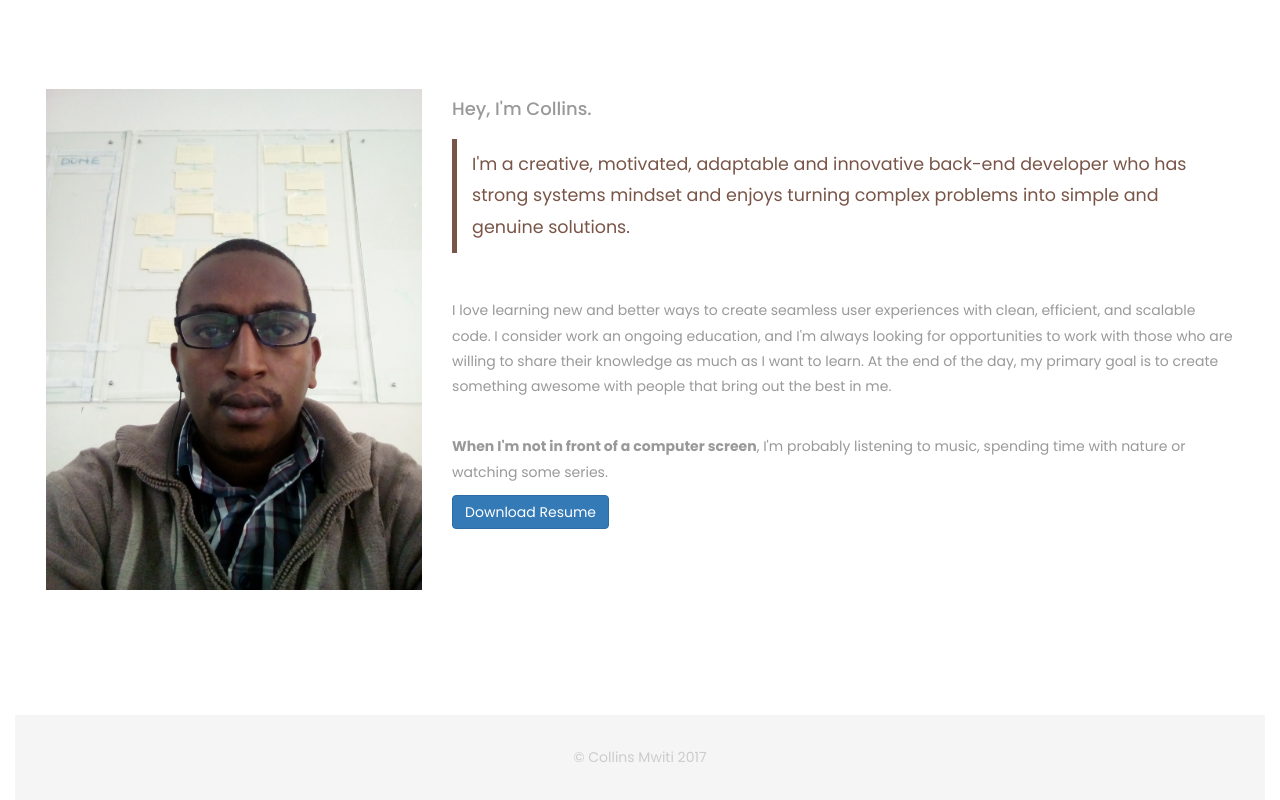
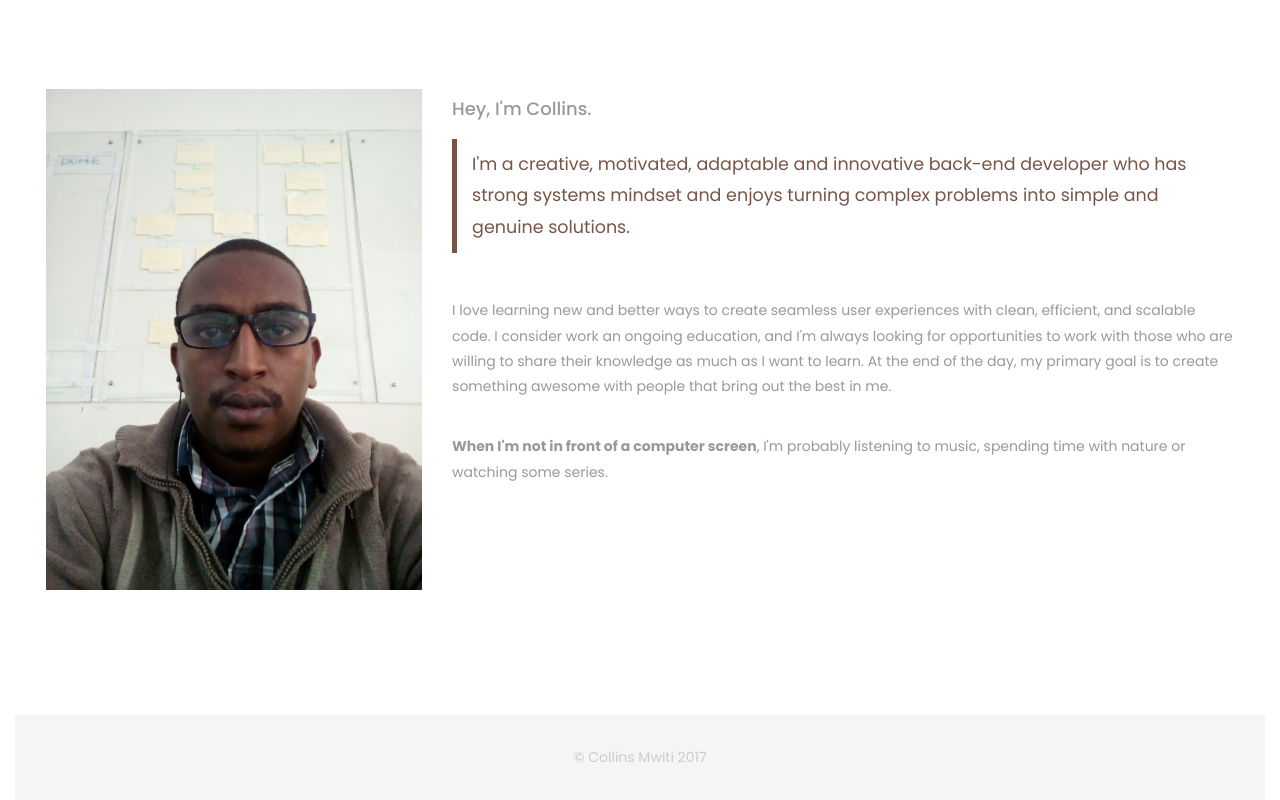
Before and after one commit to collinsmwiti/portfolio, a website: page about.html in a window 1280 px wide. Shown: the part 428-1228 px from the top of the page. Drawn offline with Linux system fonts and the light colour scheme; a web font is replaced by a local one.

Commit message:
modified about me page

```diff
--- a/about.html
+++ b/about.html
@@ -80,7 +80,7 @@
           <br>
           <p><strong>When I'm not in front of a computer screen</strong>, I'm probably listening to music, spending time with nature or watching some series.</p>
           <p>
-            <button type="submit" class="btn btn-primary" onclick="window.location.href='CurriculumVitae.pdf'">Download Resume</button>
+            <!-- <button type="submit" class="btn btn-primary" onclick="window.location.href='CurriculumVitae.pdf'">Download Resume</button> -->
           </p>
           <div class="h-10"></div>
         </div>
```
